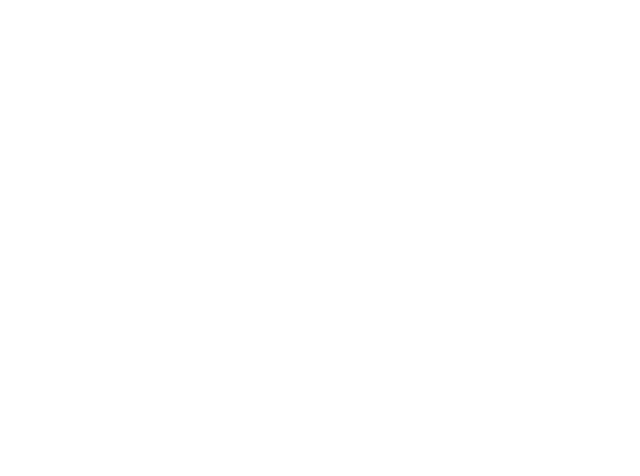
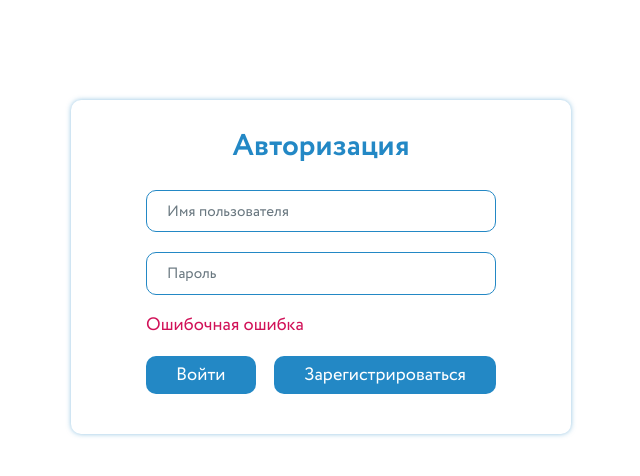
Before and after one commit to mirael26/hexagon-test, a React app: page /#/login in a window 1280 px wide. Shown: the top 476 px of the page, without its empty margins (319-959 px from the left). Built offline with nearby package versions, Linux system fonts and the light colour scheme.

Commit message:
Add Login page component

```diff
--- /dev/null
+++ b/src/components/Login/Login.scss
@@ -0,0 +1,42 @@
+@use '../../scss/mixins.scss';
+@use '../../scss/variables.scss';
+
+.login {
+  display: flex;
+  flex-direction: column;
+  align-items: center;
+  width: 500px;
+  margin: 100px auto 0;
+  padding: 30px 30px 40px;
+  border-radius: 10px;
+  box-shadow: 0 0 5px rgba(variables.$main-color, 0.5);
+}
+
+.login__title {
+  @include mixins.h1;
+  margin-bottom: 25px;
+  color: variables.$main-color;
+}
+
+.login__form {
+  display: flex;
+  flex-direction: column;
+  gap: 20px;
+  width: 350px;
+}
+
+.login__error {
+  @include mixins.text;
+  color: variables.$error-color;
+}
+
+.login__buttons {
+  display: flex;
+  justify-content: space-between;
+}
+
+.login__button {
+  @include mixins.button;
+  display: block;
+  width: fit-content;
+}
--- /dev/null
+++ b/src/components/Login/Login.tsx
@@ -0,0 +1,32 @@
+import * as React from 'react';
+import { useState } from 'react';
+import { Link } from 'react-router-dom';
+
+import { AppUrl } from '../../consts';
+
+import TextInput from '../UI/TextInput/TextInput';
+import Button from '../UI/Button/Button';
+import './Login.scss';
+
+
+const Login = ():JSX.Element => {
+
+  return (
+    <div className="login">
+      <h1 className="login__title">Авторизация</h1>
+      <form className="login__form">
+        <TextInput placeholder='Имя пользователя'/>
+        <TextInput placeholder='Пароль' type='password'/>
+
+        <p className="login__error">Ошибочная ошибка</p>
+
+        <div className="login__buttons">
+          <Button type='submit' text='Войти' onClick={null}/>
+          <Link to={AppUrl.REGISTER} className="login__button">Зарегистрироваться</Link>
+        </div>
+      </form>
+    </div>
+  );
+};
+
+export default Login;
--- a/src/screens/Login/Login.tsx
+++ b/src/screens/Login/Login.tsx
@@ -1,8 +1,10 @@
 import * as React from 'react';
+
+import Login from '../../components/Login/Login';
 
 const ScreensLogin = ():JSX.Element => {
   return (
-    <></>
+    <Login/>
   );
 };
 
```
